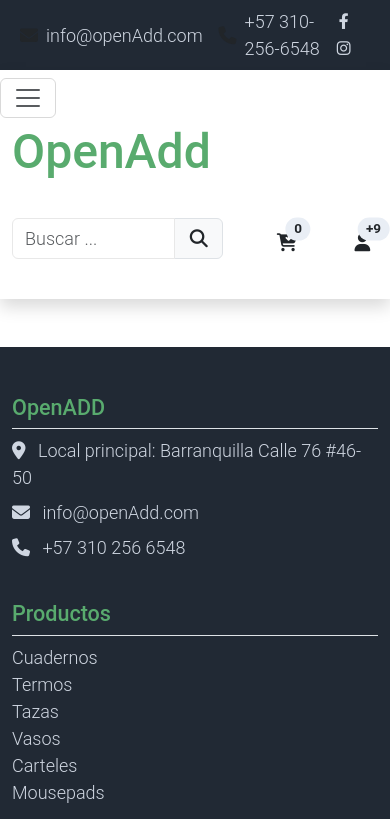
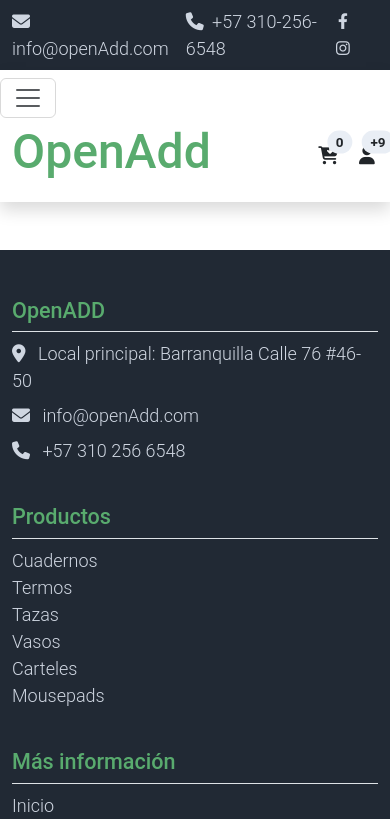
Before and after one commit to DEV-PONCHO/PROYECTOR_WEB, a plain HTML site: page contacto.html in a window 390 px wide. Shown: the top 819 px of the page. Drawn offline with nearby package versions, Linux system fonts and the light colour scheme.

Commit message:
CORRECCIONES

```diff
--- a/contacto.html
+++ b/contacto.html
@@ -17,17 +17,26 @@
 
 </head>
 <body>
-     <!-- ENCABEZADO: top bar con correo y teléfono -->
+    <!-- ENCABEZADO: top bar con correo y teléfono -->
   <nav class="navbar navbar-expand-lg bg-dark navbar-dark">
     <div class="container">
       <div class="w-100 d-flex justify-content-between align-items-center top-bar">
         <div class="d-flex align-items-center">
 
-          <i class="fa-solid fa-envelope mx-2" aria-hidden="true"></i>
-          <a class="navbar-text text-light text-decoration-none me-3" href="mailto:info@openAdd.com">info@openAdd.com</a>
+            <div class="me-3">
 
-          <i class="fa-solid fa-phone me-2"></i>
-          <a class="text-light text-decoration-none" href="tel:+573102566548">+57 310-256-6548</a>
+                <i class="fa-solid fa-envelope me-1 text-light"></i>
+                <a class="text-light text-decoration-none" href="mailto:info@openAdd.com">info@openAdd.com</a>
+
+            </div>
+
+
+            <div>
+
+                <i class="fa-solid fa-phone me-1 text-light"></i>
+                <a class="text-light text-decoration-none" href="tel:+573102566548">+57 310-256-6548</a>
+
+            </div>
 
         </div>
 
@@ -83,27 +92,24 @@
 
         </ul>
       </div>
-      <div class="navbar align-self-center d-flex">
-        <div class="d-lg-none flex-sm-fill mt-3 mb-4 col-7 col-sm-auto pr-3">
-            <div class="input-group">
-                            <input type="text" class="form-control" id="inputMobileSearch" placeholder="Buscar ...">
-                            <div class="input-group-text">
-                                <i class="fa fa-fw fa-search"></i>
-                            </div>
-            </div>
-        </div>
+      <div class="navbar align-self-center d-flex justify-content-end gap-3">
         <a class="nav-icon d-none d-lg-inline" href="#" data-bs-toggle="modal" data-bs-target="#templatemo_search">
-            <i class="fa fa-fw fa-search text-dark mr-2"></i>
+        <i class="fa fa-fw fa-search text-dark"></i>
         </a>
+
         <a class="nav-icon position-relative text-decoration-none" href="#">
-             <i class="fa fa-fw fa-cart-arrow-down text-dark mr-1"></i>
-             <span class="position-absolute top-0 left-100 translate-middle badge rounded-pill bg-light text-dark">0</span>
+            <i class="fa fa-fw fa-cart-arrow-down text-dark"></i>
+            <span class="position-absolute top-0 start-100 translate-middle badge rounded-pill bg-light text-dark">0</span>
         </a>
+
         <a class="nav-icon position-relative text-decoration-none" href="#">
-            <i class="fa fa-fw fa-user text-dark mr-3"></i>
-            <span class="position-absolute top-0 left-100 translate-middle badge rounded-pill bg-light text-dark">+9</span>
+
+            <i class="fa fa-fw fa-user text-dark"></i>
+            <span class="position-absolute top-0 start-100 translate-middle badge rounded-pill bg-light text-dark">+9</span>
+
         </a>
       </div>
+
   </div>
 
 </nav>
```
Also changed, not shown: about.html (+28 -19 lines), compras.html (+27 -19 lines), index.html (+15 -5 lines), productos.html (+27 -19 lines).
